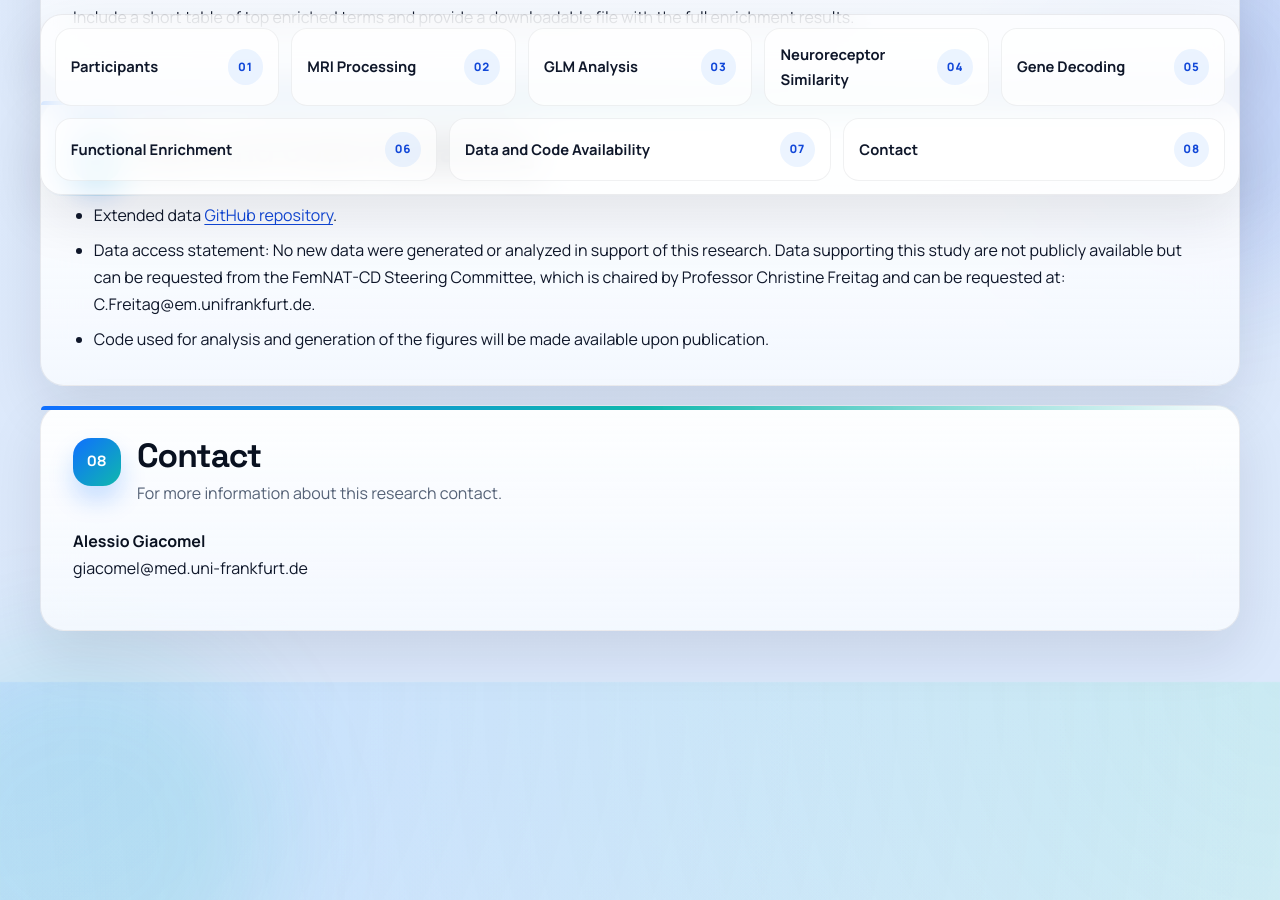
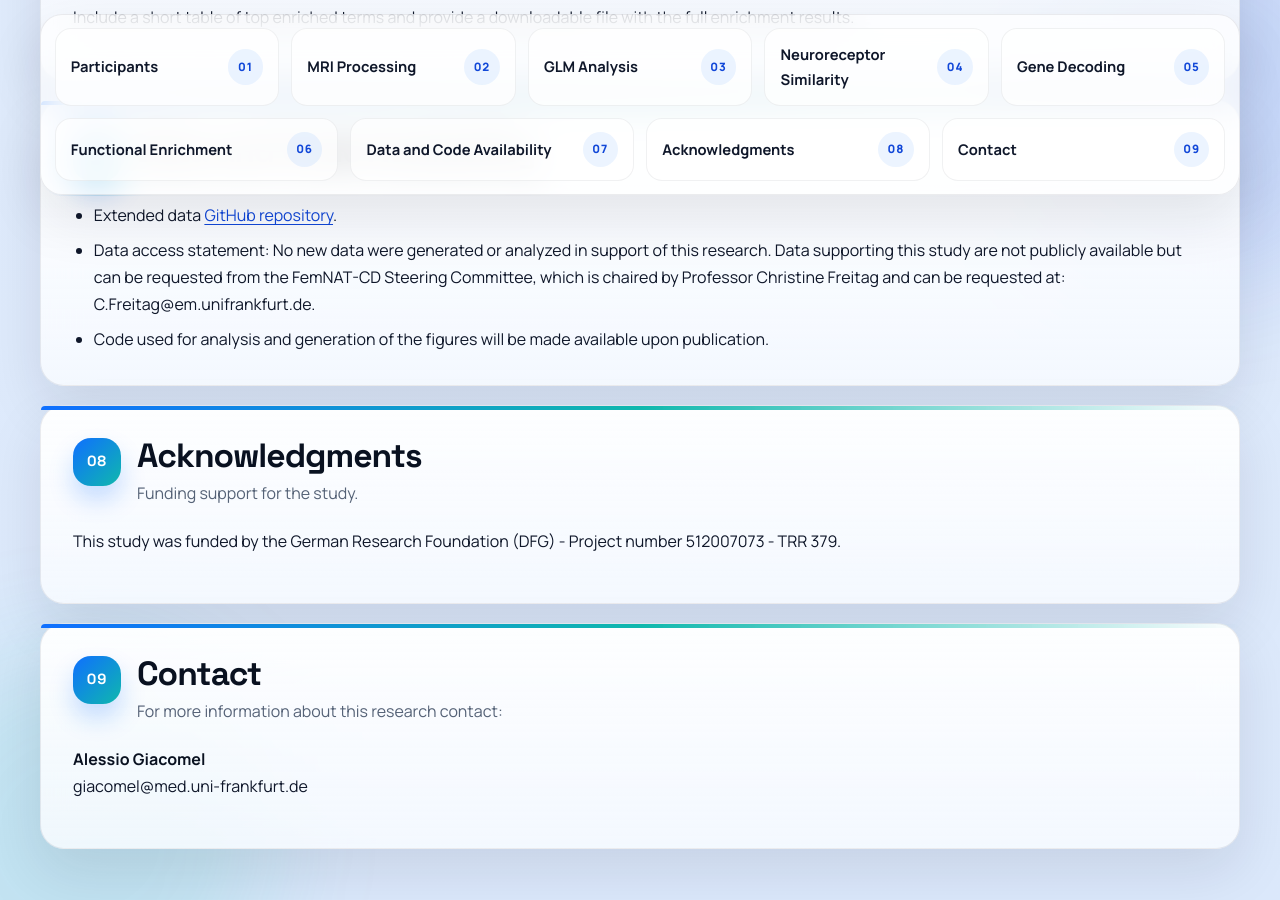
Before and after one commit to alegiac95/Aggression_ohbm26_supplementary, a Jekyll site: the page built from index.md, in a window 1280 px wide and 900 px high, scrolled down 4965 px. Built offline with Jekyll 4.4.1, drawn with Linux system fonts in a browser that asks for light colours.

Commit message:
docs: restore acknowledgments section

```diff
--- a/index.md
+++ b/index.md
@@ -50,7 +50,8 @@ title: Neuroanatomical and transcriptomic underpinnings of functional aggression
   <a href="#gene-decoding"><span>Gene Decoding</span><span class="section-nav__number">05</span></a>
   <a href="#functional-enrichment"><span>Functional Enrichment</span><span class="section-nav__number">06</span></a>
   <a href="#data-and-code-availability"><span>Data and Code Availability</span><span class="section-nav__number">07</span></a>
-  <a href="#contact"><span>Contact</span><span class="section-nav__number">08</span></a>
+  <a href="#acknowledgments"><span>Acknowledgments</span><span class="section-nav__number">08</span></a>
+  <a href="#contact"><span>Contact</span><span class="section-nav__number">09</span></a>
 </nav>
 
 <section class="section-card" id="participants" markdown="1">
@@ -240,12 +241,24 @@ Include a short table of top enriched terms and provide a downloadable file with
 - Code used for analysis and generation of the figures will be made available upon publication.
 </section>
 
-<section class="section-card" id="contact" markdown="1">
+<section class="section-card" id="acknowledgments" markdown="1">
   <div class="section-card__top">
     <span class="section-card__index">08</span>
     <div>
+      <h2>Acknowledgments</h2>
+      <p class="section-card__intro">Funding support for the study.</p>
+    </div>
+  </div>
+
+This study was funded by the German Research Foundation (DFG) - Project number 512007073 - TRR 379.
+</section>
+
+<section class="section-card" id="contact" markdown="1">
+  <div class="section-card__top">
+    <span class="section-card__index">09</span>
+    <div>
       <h2>Contact</h2>
-      <p class="section-card__intro">For more information about this research contact.</p>
+      <p class="section-card__intro">For more information about this research contact:</p>
     </div>
   </div>
 
```
